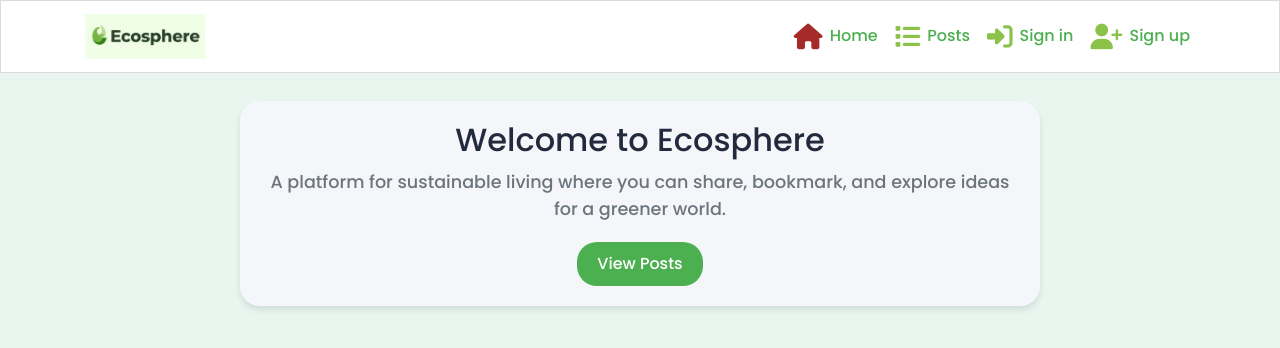
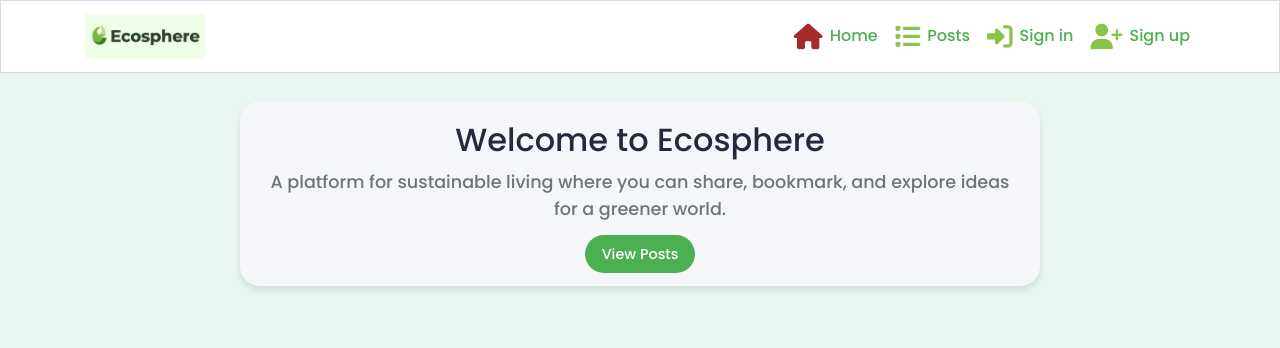
Before and after one commit to BilalEssafi1/ecosphere, a React (Create React App) app: page / in a window 1280 px wide. Shown: the top 348 px of the page. Built offline with nearby package versions, Linux system fonts and the light colour scheme; no server answers.

Commit message:
Update button styling for view post button to match button styling of the remaining website

```diff
--- a/src/styles/Home.module.css
+++ b/src/styles/Home.module.css
@@ -22,18 +22,22 @@
   }
 
   .ViewPostsButton {
-    display: inline-block;
-    padding: 10px 20px;
+    font-size: 0.9rem;
+    align-self: center;
+    border-radius: 100px;
+    border: 1px solid transparent;
+    padding: 8px 16px;
+    margin: 4px;
+    min-width: 100px;
+    color: #ffffff;
     background-color: #4caf50;
-    color: #fff;
-    text-decoration: none;
-    border-radius: 20px;
-    font-size: 1rem;
-    font-weight: 500;
-    transition: background-color 0.3s ease;
+    transition: background-color 0.3s ease, color 0.3s ease;
+    position: relative;
+    z-index: 10;
   }
 
   .ViewPostsButton:hover {
     background-color: #388e3c;
+    opacity: 0.9;
     cursor: pointer;
   }
```
Also changed, not shown: src/components/Asset.js (line endings or trailing spaces), src/pages/bookmarks/BookmarksPage.js (line endings or trailing spaces).
